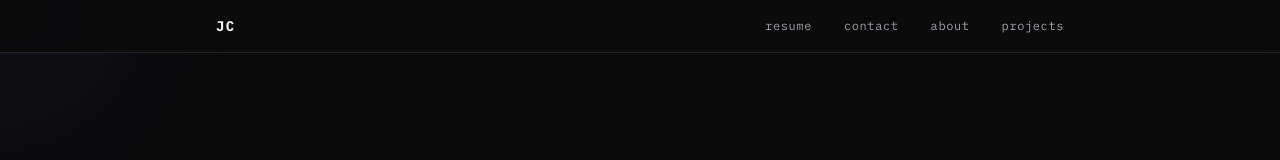
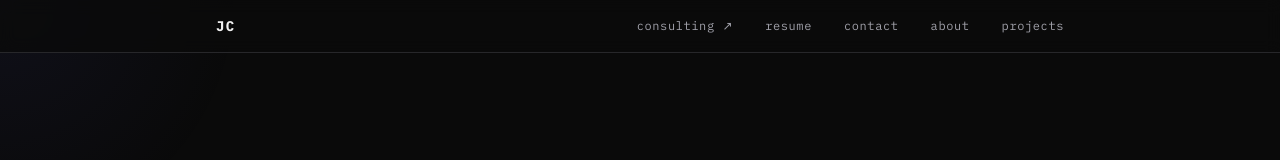
Before and after one commit to jasencarroll/the-landing, a React (Vite) app in the folder frontend/: page / in a window 1280 px wide. Shown: the top 160 px of the page. Built offline with nearby package versions, Linux system fonts and the light colour scheme.

Commit message:
frontend: added consulting to navbar

```diff
--- a/frontend/src/components/Layout.tsx
+++ b/frontend/src/components/Layout.tsx
@@ -29,6 +29,7 @@ export default function Layout({ children }: { children: ReactNode }) {
 						JC
 					</Link>
 					<div className="flex gap-8 text-xs text-muted tracking-wider">
+						<NavLink to="https://consulting.jasencarroll.com">consulting ↗</NavLink>
 						<NavLink to="/resume">resume</NavLink>
 						<NavLink to="/contact">contact</NavLink>
 						<NavLink to="/about">about</NavLink>
```
